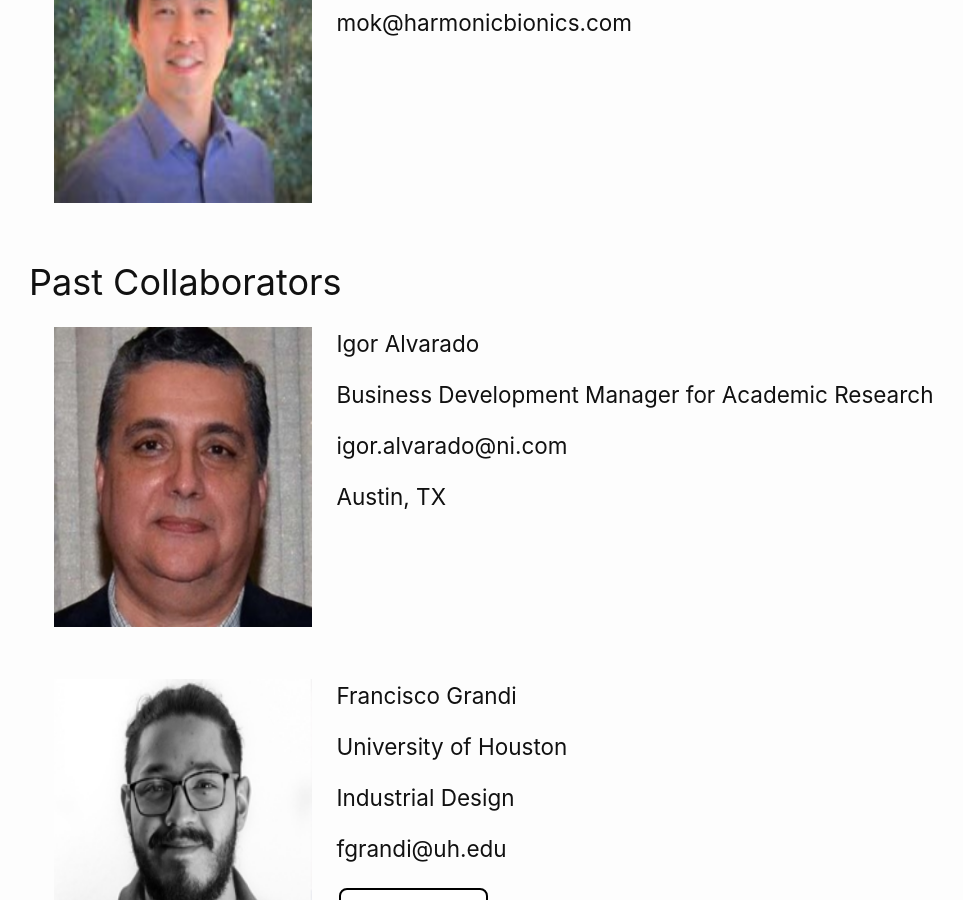
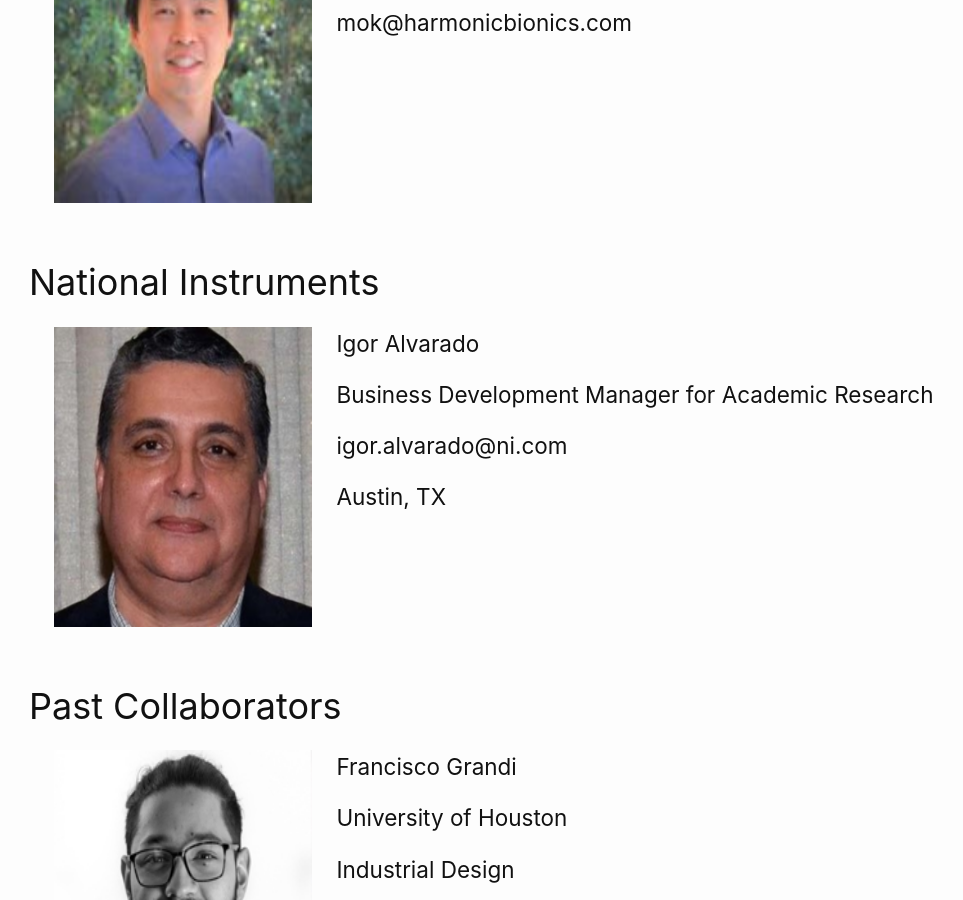
Before and after one commit to arcraik/neuroexo-website, a Jekyll site: the page built from people.md, in a window 1280 px wide and 900 px high, scrolled down 7933 px. Shown: the whole window, without its empty margins (96-1059 px from the left). Built offline with Jekyll 4.4.1, drawn with Linux system fonts in a browser that asks for light colours.

Commit message:
Update people.md

```diff
--- a/people.md
+++ b/people.md
@@ -586,10 +586,7 @@ University of Texas Health Science Center at Houston (UTHealth)</h4>
   <h4>mok@harmonicbionics.com</h4>
 </div>
 <br>
-
-
-<h2>Past Collaborators</h2>
-
+<h2>National Instruments</h2>
 <div>
   <img class="peoplepic" src="/photos/igoralvarado.png" alt="Igor Alvarado" width="200" height="300"/>
   <h4>Igor Alvarado</h4>
```
Also changed, not shown: other parts of people.md (+5 -0 lines).
